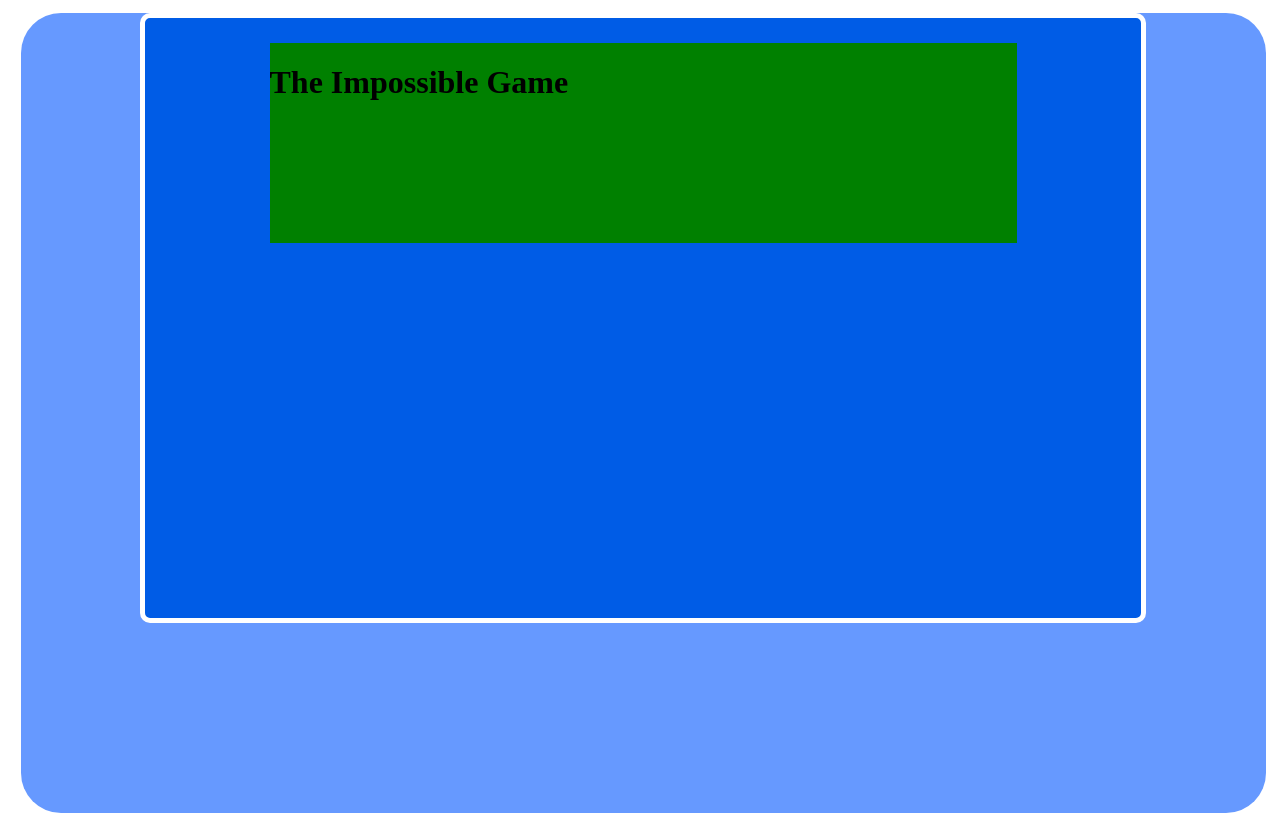
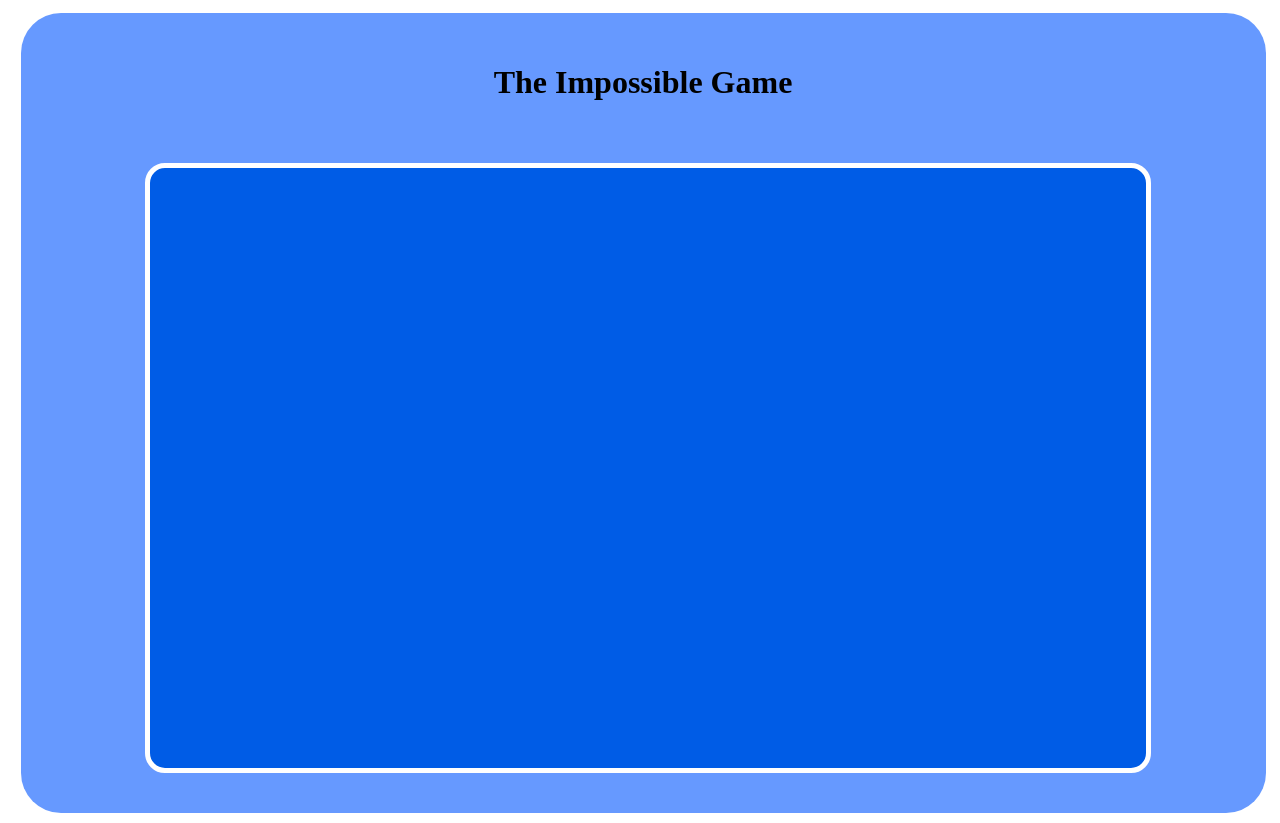
Before and after one commit to josephokeefe3/impossible_game, a plain HTML site: page index.html in a window 1280 px wide. Drawn offline with nearby package versions, Linux system fonts and the light colour scheme.

Commit message:
titlepage]

```diff
--- a/css/style.css
+++ b/css/style.css
@@ -12,19 +12,25 @@
 
 .title-bar {
   width: 60%;
-  background-color: green;
   margin-left: 20%;
   margin-right: 20%;
   margin-top: 30px;
-  height: 200px;
+  height: 100px;
   position: absolute;
+}
+
+.title-bar h1 {
+  text-align: center;
 }
 
 .game-screen {
   width: 80%;
   height: 600px;
   border: 5px solid white;
-  margin: 0 auto;
-  border-radius: 10px;
+  margin-left: 10%;
+  margin-right: 10%;
+  margin-top: 150px;
+  border-radius: 20px;
   background-color: #005CE6;
+  position: absolute;
 }
```
